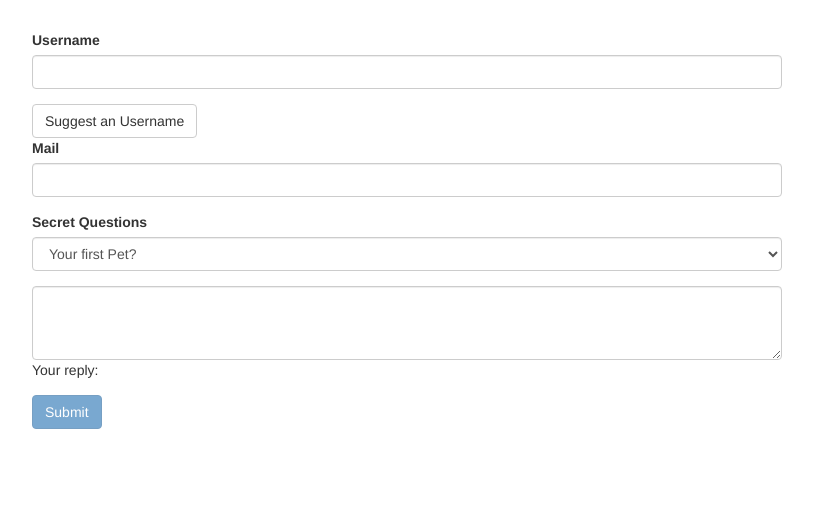
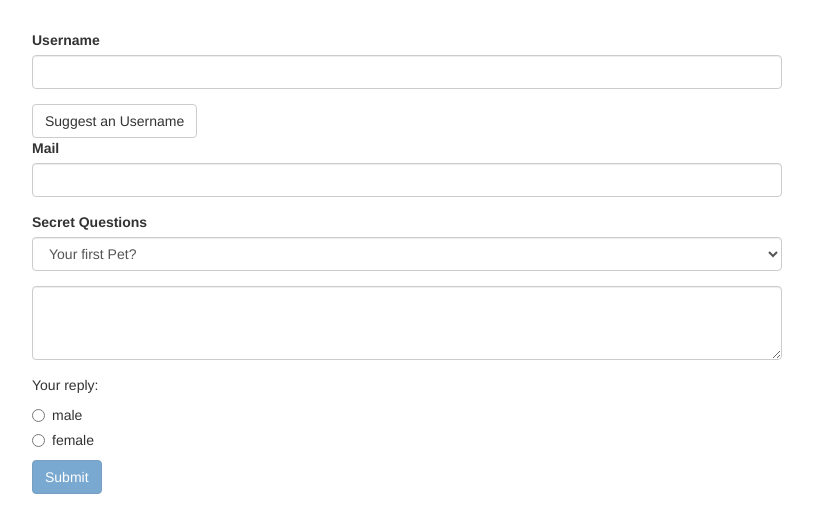
Before and after one commit to SReeve413/Udemy_Forms, an Angular app: page / in a window 1280 px wide. Shown: the top 532 px of the page, without its empty margins (233-1046 px from the left). Built offline with nearby package versions, Linux system fonts and the light colour scheme.

Commit message:
198 Handling Radio Buttons

```diff
--- a/src/app/app.component.html
+++ b/src/app/app.component.html
@@ -50,7 +50,18 @@
           class="form-control"
           [(ngModel)]="answer">
           </textarea>
+        </div>
         <p>Your reply: {{answer}}</p>
+        <div class="radio" *ngFor="let gender of genders">
+          <label>
+            <input
+            type="radio"
+            name="gender"
+            ngModel
+            [value]="gender"
+            required>
+            {{ gender }}
+          </label>
         </div>
         <button
          class="btn btn-primary"
--- a/src/app/app.component.ts
+++ b/src/app/app.component.ts
@@ -10,6 +10,7 @@
   @ViewChild('f') signupForm: NgForm;
   defaultQuestion = 'pet';
   answer = '';
+  genders = ['male', 'female']
 
   suggestUserName() {
     const suggestedName = 'Superuser';
```
